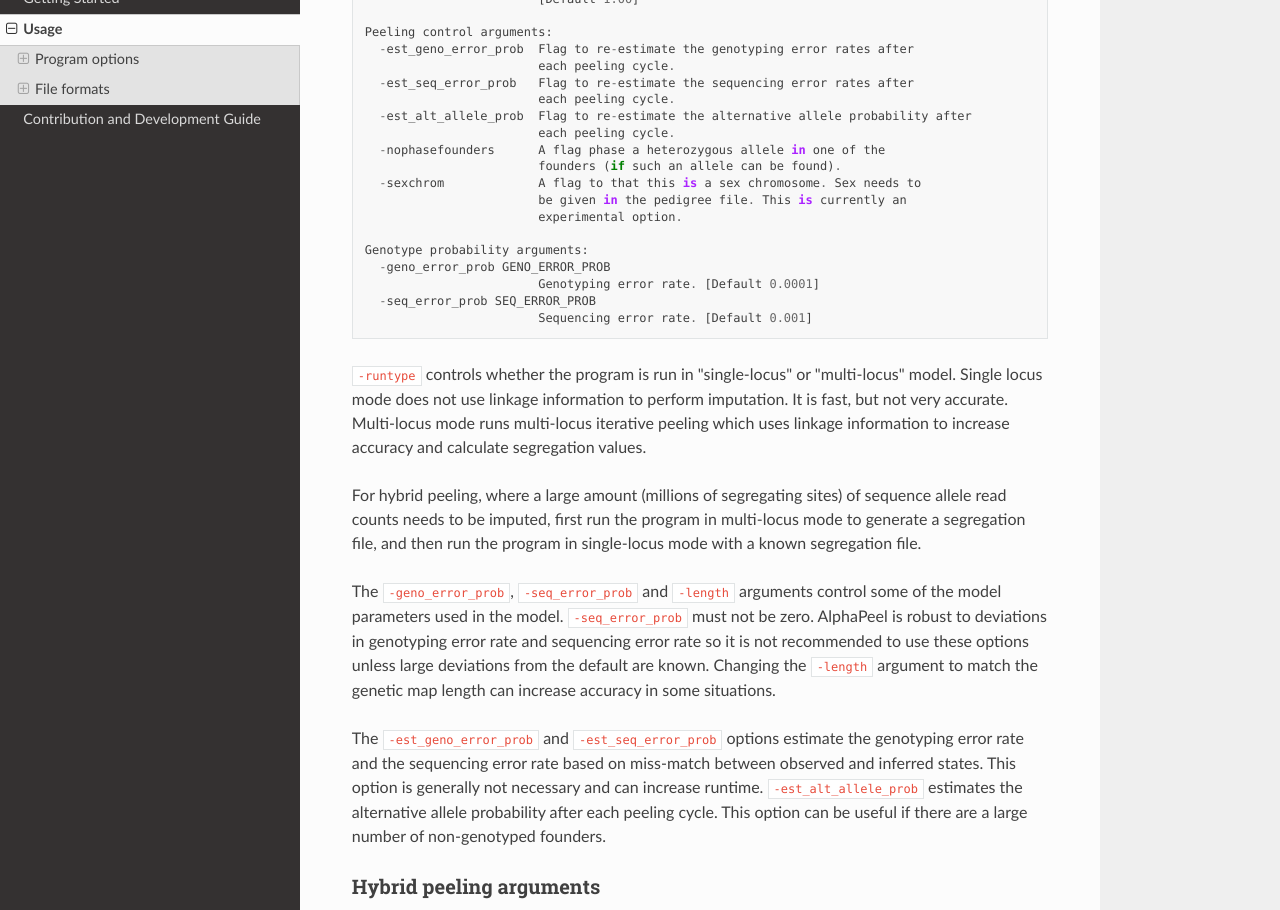
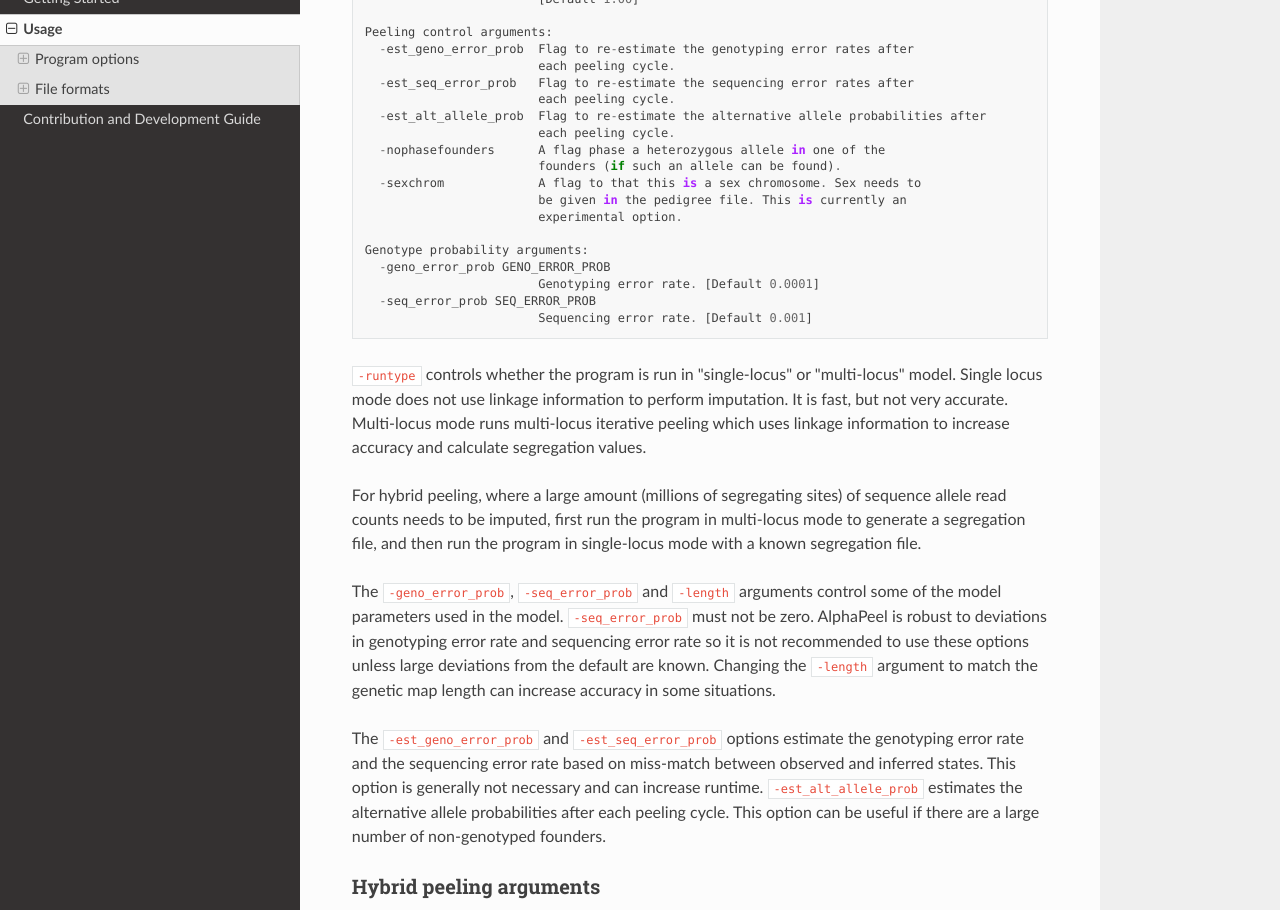
Before and after one commit to AlphaGenes/AlphaPeel, a Sphinx documentation site: the page built from docs/source/usage.rst, in a window 1280 px wide and 1400 px high, scrolled down 2219 px. Shown: the part 151-1061 px from the top of the window. Built offline with Sphinx 7.4.7 and the Read the Docs theme 2.0.0, drawn with Linux system fonts in a browser that asks for light colours.

Commit message:
fix minor probability to probabilities #97 #102 #104

```diff
--- a/docs/source/usage.rst
+++ b/docs/source/usage.rst
@@ -101,7 +101,7 @@ Peeling arguments
                             each peeling cycle.
       -est_seq_error_prob   Flag to re-estimate the sequencing error rates after
                             each peeling cycle.
-      -est_alt_allele_prob  Flag to re-estimate the alternative allele probability after
+      -est_alt_allele_prob  Flag to re-estimate the alternative allele probabilities after
                             each peeling cycle.
       -nophasefounders      A flag phase a heterozygous allele in one of the
                             founders (if such an allele can be found).
@@ -121,7 +121,7 @@ For hybrid peeling, where a large amount (millions of segregating sites) of sequ
 
 The ``-geno_error_prob``, ``-seq_error_prob`` and ``-length`` arguments control some of the model parameters used in the model. ``-seq_error_prob`` must not be zero. |Software| is robust to deviations in genotyping error rate and sequencing error rate so it is not recommended to use these options unless large deviations from the default are known. Changing the ``-length`` argument to match the genetic map length can increase accuracy in some situations.
 
-The ``-est_geno_error_prob`` and ``-est_seq_error_prob`` options estimate the genotyping error rate and the sequencing error rate based on miss-match between observed and inferred states. This option is generally not necessary and can increase runtime. ``-est_alt_allele_prob`` estimates the alternative allele probability after each peeling cycle. This option can be useful if there are a large number of non-genotyped founders.
+The ``-est_geno_error_prob`` and ``-est_seq_error_prob`` options estimate the genotyping error rate and the sequencing error rate based on miss-match between observed and inferred states. This option is generally not necessary and can increase runtime. ``-est_alt_allele_prob`` estimates the alternative allele probabilities after each peeling cycle. This option can be useful if there are a large number of non-genotyped founders.
 
 Hybrid peeling arguments
 ------------------------
```
